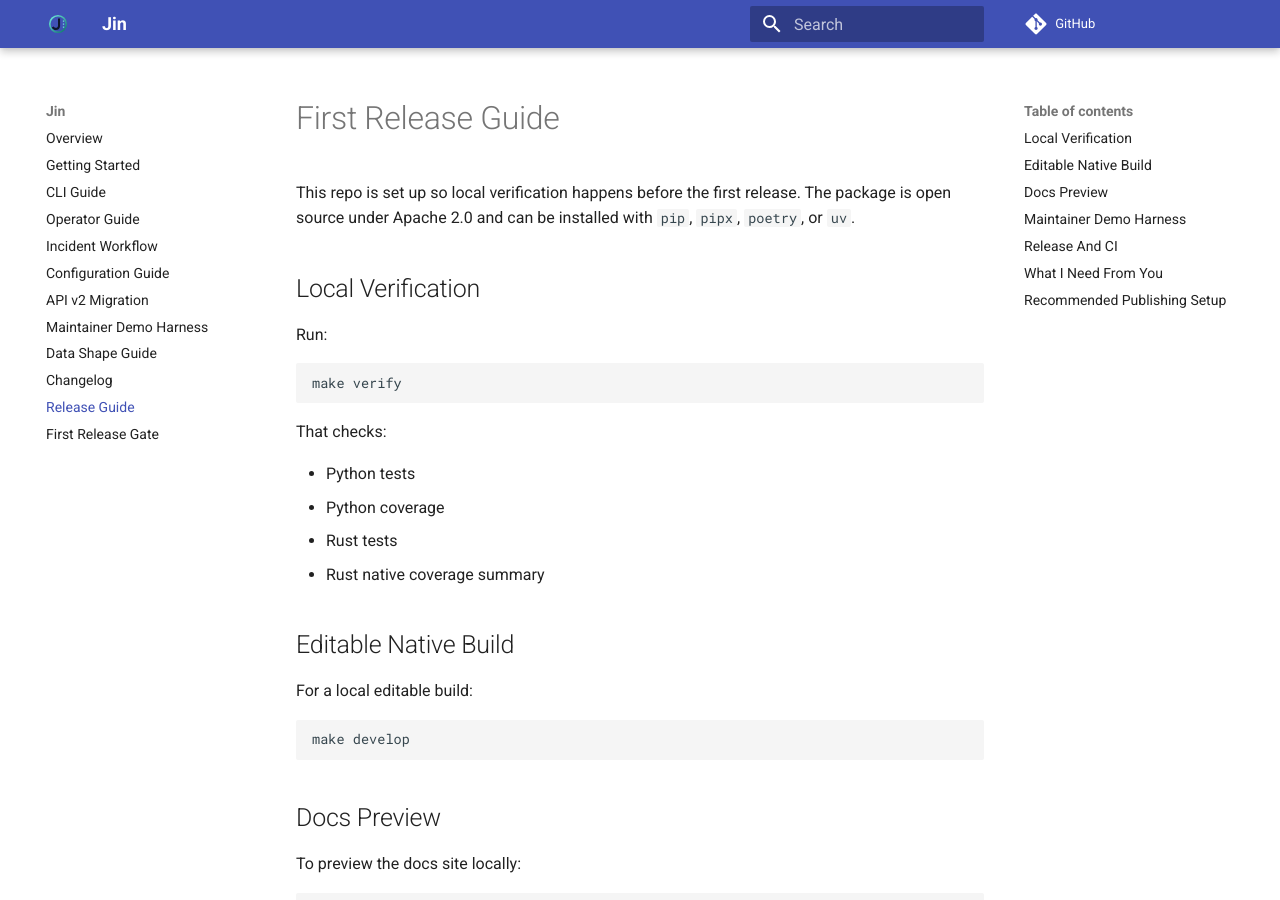
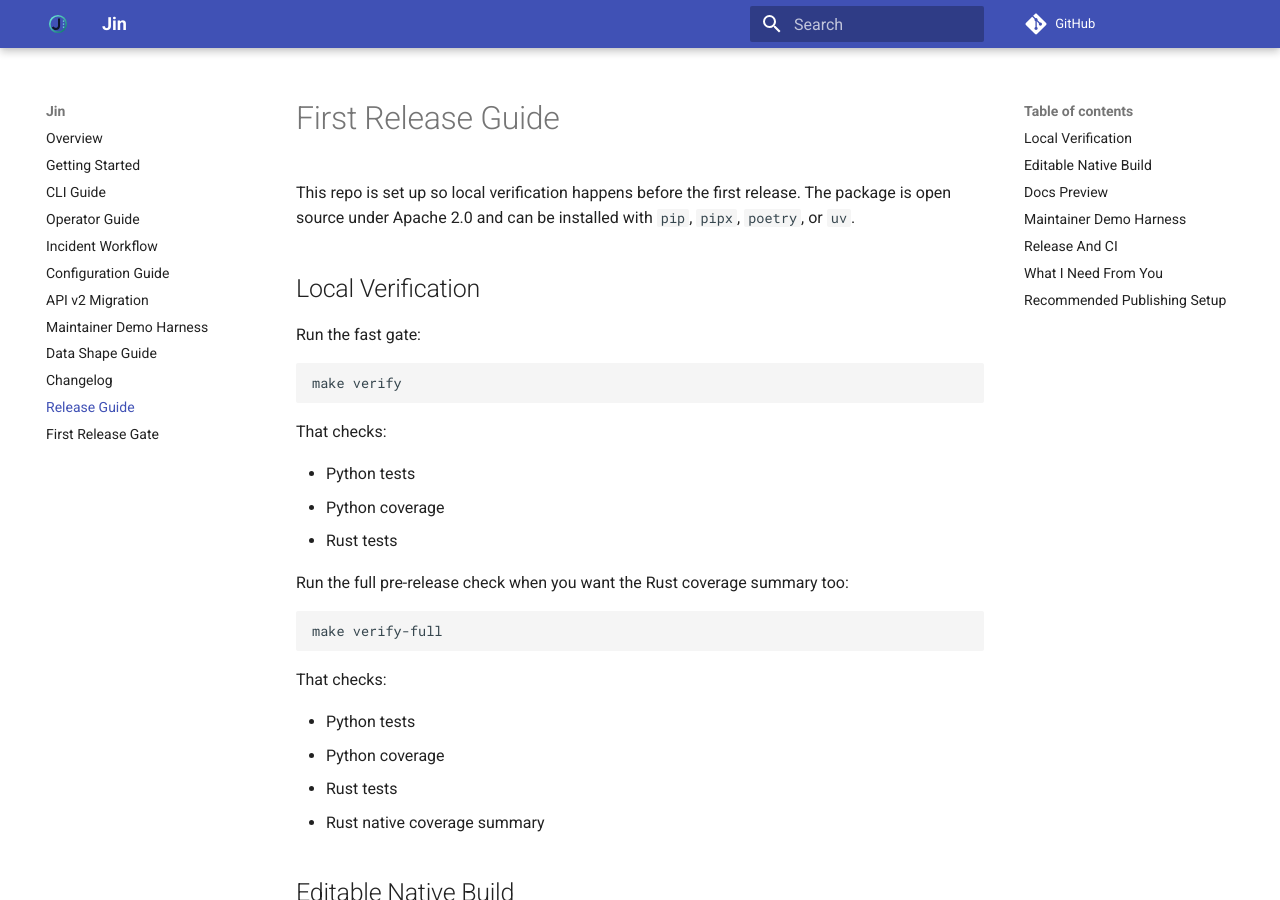
Before and after one commit to amit-devb/jin, an MkDocs documentation site: the page built from docs/release.md, in a window 1280 px wide and 900 px high. Built offline with MkDocs 1.6.1 and Material for MkDocs 9.7.7, drawn with Linux system fonts in a browser that asks for light colours; comment, search, counter and statistics services are not loaded.

Commit message:
Feat: Jin first commit

````diff
--- a/docs/release.md
+++ b/docs/release.md
@@ -1,14 +1,26 @@
 # First Release Guide
 
 This repo is set up so local verification happens before the first release.
-    The package is open source under Apache 2.0 and can be installed with `pip`, `pipx`, `poetry`, or `uv`.
+The package is open source under Apache 2.0 and can be installed with `pip`, `pipx`, `poetry`, or `uv`.
 
 ## Local Verification
 
-Run:
+Run the fast gate:
 
 ```bash
 make verify
+```
+
+That checks:
+
+- Python tests
+- Python coverage
+- Rust tests
+
+Run the full pre-release check when you want the Rust coverage summary too:
+
+```bash
+make verify-full
 ```
 
 That checks:
````
Also changed, not shown: README.md (+2 -1 lines), 2 other files.
